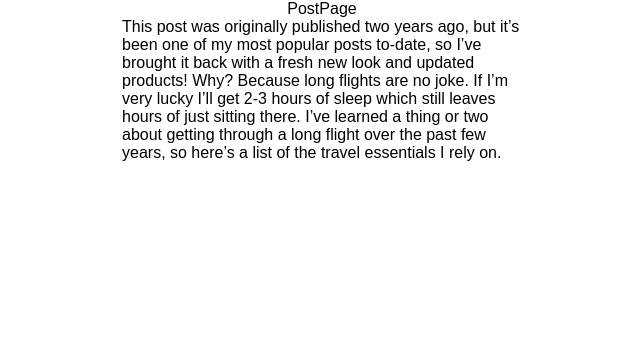
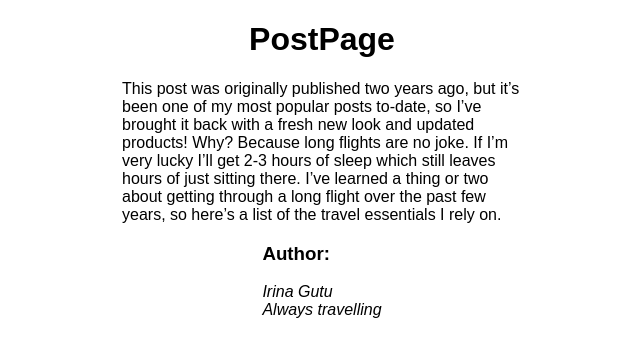
Before and after one commit to kneazy/blog, a React (Create React App) app: page /post/1 in a window 1280 px wide. Shown: the top 356 px of the page, without its empty margins (318-958 px from the left). Built offline with nearby package versions, Linux system fonts and the light colour scheme; data requests are answered from the project's data file.

Commit message:
author's name in a post

```diff
--- a/db.json
+++ b/db.json
@@ -29,31 +29,6 @@
       "title": "Life Lately And A Big Announcement!",
       "body": "Remember when I used to post about what was going on in my life every few weeks? Well, I haven’t written one of those posts since January and here we are over a week into April, so it’s time for a catchup. I don’t know about you, but I love these update posts since they’re fun (at least for me) to look back on. Is it just me? Without them, never know what I did when. But really.",
       "authorId": 2
-    },
-    {
-      "title": "",
-      "body": "",
-      "id": 6
-    },
-    {
-      "title": "ss",
-      "body": "ss",
-      "id": 7
-    },
-    {
-      "title": "d",
-      "body": "d",
-      "id": 8
-    },
-    {
-      "title": "d",
-      "body": "d",
-      "id": 9
-    },
-    {
-      "title": "",
-      "body": "",
-      "id": 10
     }
   ],
   "authors": [
--- a/src/App.js
+++ b/src/App.js
@@ -14,7 +14,7 @@ class App extends Component {
       <Router>
         <div>
           <Route exact path ='/' component={HomePage}/>
-          <Route exact path='/post/:id' component={PostPage}/>
+          <Route exact path='/post/:id/' component={PostPage}/>
           <Route exact path='/create-post' component={CreatePost}/>
         </div>
       </Router>
--- a/src/CreatePost.js
+++ b/src/CreatePost.js
@@ -7,7 +7,7 @@ class CreatePost extends Component {
         this.state = {
           inputTitle:'',
           inputBody:'',
-          inputAuthorsId:'',
+          inputAuthorsId: 0,
           userName:[],
 
         }
@@ -20,59 +20,55 @@ class CreatePost extends Component {
     componentDidMount() {
         axios.get('http://localhost:4000/authors/' )
         .then((data) => {
-            console.log(data.data)
             this.setState({
                 userName: data.data
             })
         })
     }
-    handleChange(e){
+
+    handleChange(e) {
         e.preventDefault();
-        console.log(e.target.value);
         this.setState({
             inputTitle: e.target.value
         })
     }
 
-    handleChangeBody(e){
+    handleChangeBody(e) {
         e.preventDefault();
-        console.log(e.target.value);
         this.setState({
             inputBody: e.target.value
         })
     }
 
-    handleChangeAuthorsId(e){
+    handleChangeAuthorsId(e) {
         e.preventDefault();
-        console.log(e.target.value);
         this.setState({
-            inputAuthorsId: e.target.value
+            inputAuthorsId: parseInt(e.target.value, 10)
         })
     }
 
-    handleSubmit(e){
+    handleSubmit(e) {
         e.preventDefault();
 
         axios.post('http://localhost:4000/posts/', {
                 title: this.state.inputTitle,
                 body: this.state.inputBody,
-                authorId: this.state.authorsId
+                authorId: this.state.inputAuthorsId
             })
             .then((data) => {
                 console.log(data.data);
-
             })
     }
 
     render() {
         const user = this.state.userName.map((item, i)=>{
                         return(
-                                <option  key={i}  value={item.id}>{item.first_name} {item.last_name}</option>
+                            <option key={i} value={item.id}>{item.first_name} {item.last_name}</option>
                         );
                     })
         return (
             <div className='wrapper'>
-                CreatePost
+                <h1>CreatePost</h1>
                 <form onSubmit={this.handleSubmit}>
                     <label><b>Title:</b><br/>
                         <input type='text' size='40' onChange = {this.handleChange} />
@@ -82,7 +78,8 @@ class CreatePost extends Component {
                         <textarea name='comment' cols='41' rows='3' onChange = {this.handleChangeBody}/>
                     </label>
                     <br/>
-                    <select onSelect = {this.handleChangeAuthorsId}>
+                    <b>Select Author:</b>
+                    <select value={this.state.inputAuthorsId} onChange = {this.handleChangeAuthorsId}>
                       {user}
                     </select>
                     <input type='submit' />
--- a/src/HomePage.js
+++ b/src/HomePage.js
@@ -31,9 +31,9 @@ class HomePage extends Component {
         return (
 
             <div className='wrapper' >
-                HomePage
+                <h1>HomePage</h1>
                 {linkPosts}
-                <Link to={'create-post/'}>Create Post</Link>
+                <h2><Link to={'create-post/'}>Create Post</Link></h2>
             </div>
         );
     }
--- a/src/PostPage.js
+++ b/src/PostPage.js
@@ -7,17 +7,17 @@ class PostPage extends Component {
             super(props);
             this.state = {
               postData:[],
-              userName:{},
+              userName:[],
               selectLink:''
 
             }
-          }
+        }
 
     componentDidMount() {
         const {params} = this.props.match;
         axios.get('http://localhost:4000/posts/'+params.id)
         .then((data) => {
-            console.log(data);
+            console.log(data.data);
             this.setState({
                 postData: data.data
             })
@@ -26,28 +26,40 @@ class PostPage extends Component {
 
         axios.get('http://localhost:4000/authors/' )
         .then((data) => {
-            const id = this.state.postData.authorId
+             console.log(data.data)
             this.setState({
-                userName: data.data[id-1]
+                userName: data.data
             })
         })
     }
     authorsInfo(){
         const id = this.state.postData.authorId
-        const authors = this.state.userName[id-1];
-        console.log(authors);
-        return
+    return (
+        this.state.userName.map((item, i) => {
+            if(id === item.id){
+                return(
+                    <div key = {i}>
+                        <i>{item.first_name} {item.last_name}</i><br/>
+                        <i>{item.bio}</i>
+                    </div>
+                );
+            } else {
+                return null;
+            }
+    })
 
-
-    }
+ );
+   }
     render() {
-        //const authorsInfo = this.authorsInfo();
-        console.log(this.state.userName);
+        const user = this.authorsInfo();
         return (
             <div className="wrapper">
-                PostPage
+                <h1>PostPage</h1>
                 <div>{this.state.postData.body}</div>
-                <div>{}</div>
+                <div>
+                    <h3>Author:</h3>
+                    <div>{user}</div>
+                </div>
             </div>
         );
     }
```
